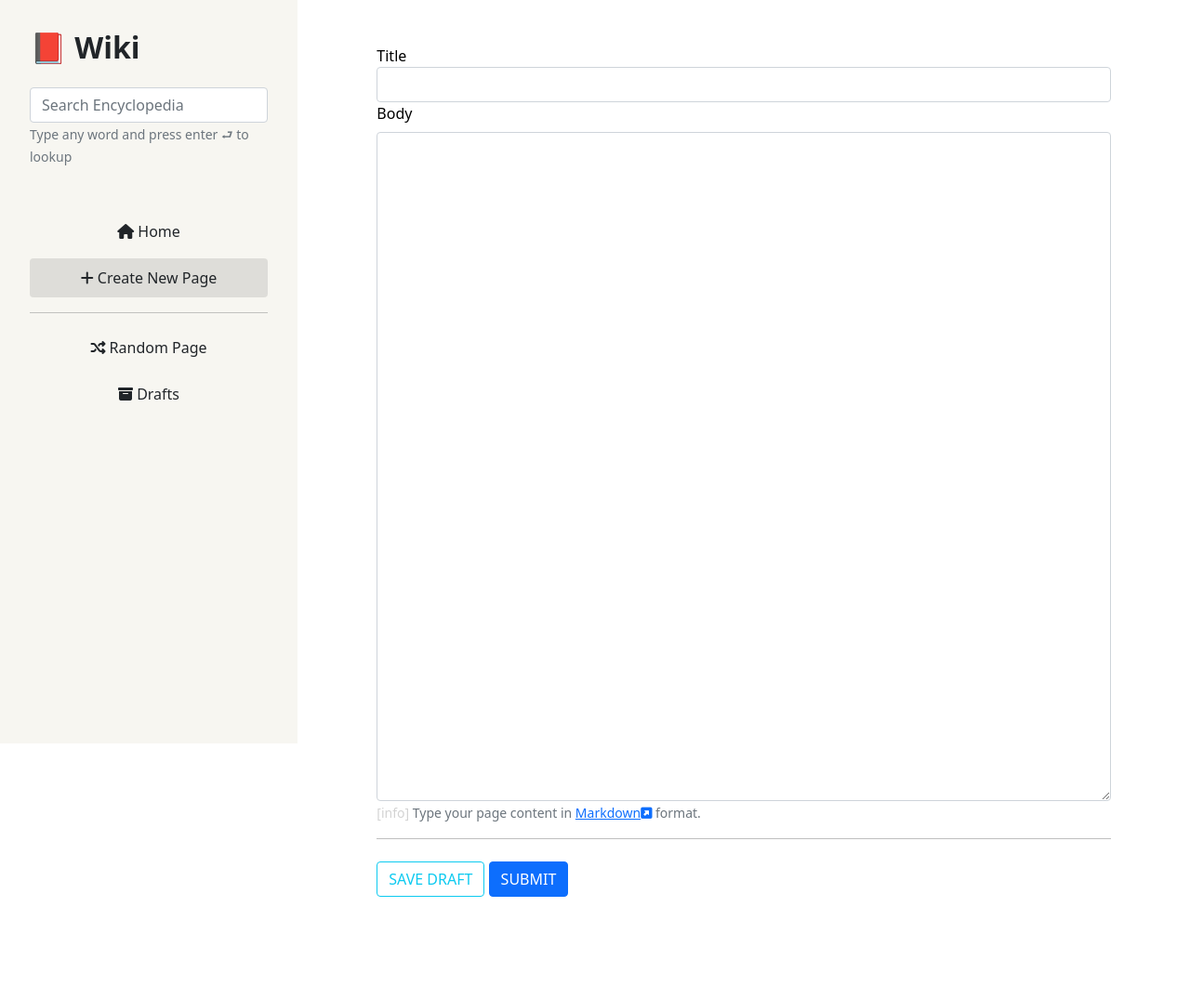
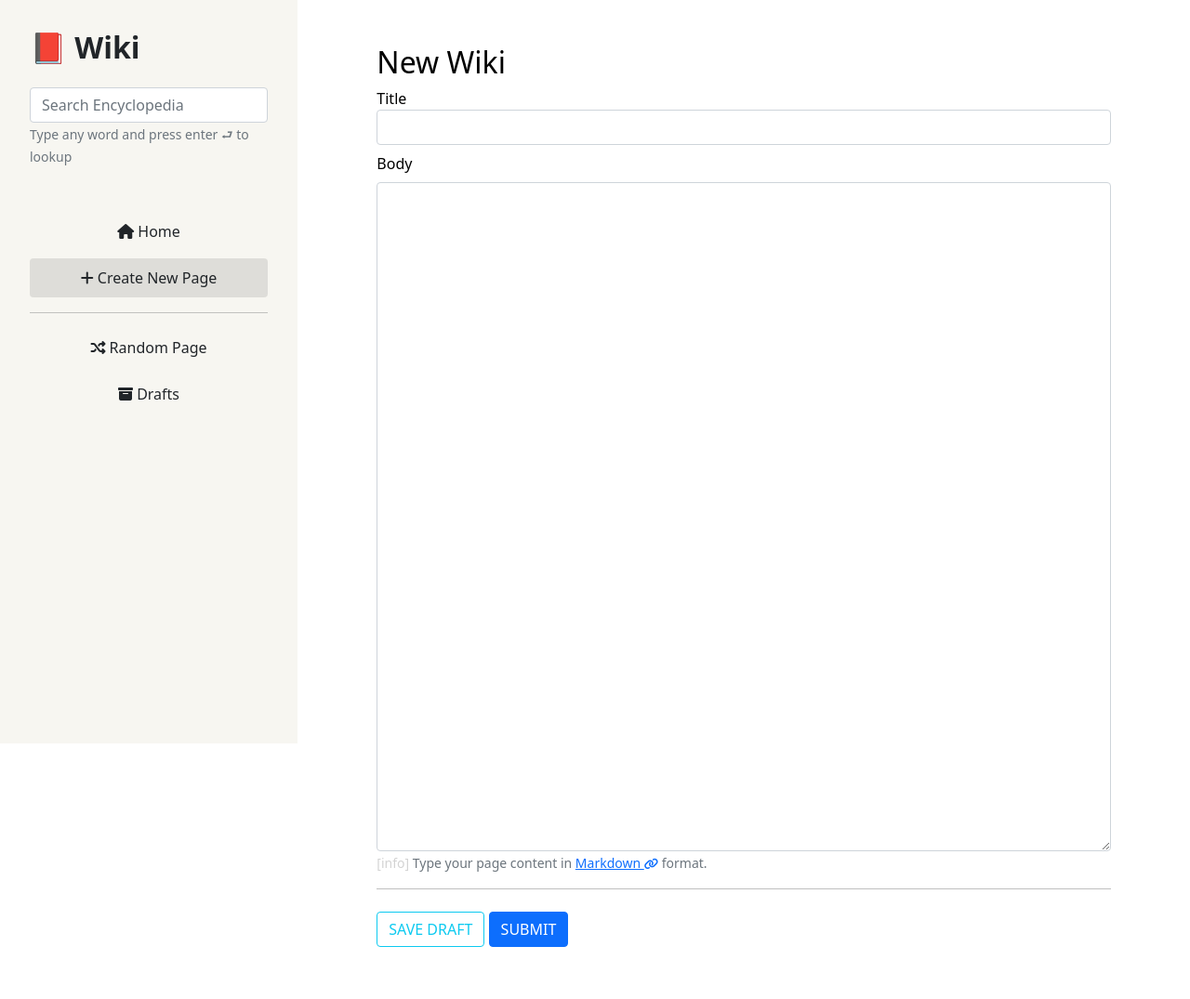
Before and after one commit to kishannareshpal/cs50, a Django app: page /submit in a window 1280 px wide. Shown: the whole page at 93% size. Before the commit the page ends 965 px from the top, so only its background shows below. Run offline with Django 3.2, Linux system fonts and the light colour scheme; some libraries are stand-ins or nearby versions.

Commit message:
added title for editing or creating a new wiki. added a dedicated save edit button when editing posts

```diff
--- a/2020/project1/encyclopedia/templates/encyclopedia/submit.html
+++ b/2020/project1/encyclopedia/templates/encyclopedia/submit.html
@@ -23,6 +23,11 @@
             </div>
         {% endif %}
 
+        {% if is_editing %}
+            <h2>Editing</h2>
+        {% else %}
+            <h2>New Wiki</h2>
+        {% endif %}
 
         <div class="form-group">
             <label for="title" class="font-weight-bold">Title</label>
@@ -36,7 +41,7 @@
             {% endif %}
         </div>
 
-        <div class="form-group">
+        <div class="form-group mt-2">
             <label for="body" class="font-weight-bold">Body</label>
             {{ form.body }}
             {% if form.body.errors %}
@@ -46,14 +51,18 @@
                     {% endfor %}
                 </div>
             {% endif %}
-            <small class="text-muted"><span class="font-weight-bold" style="color: lightgrey;">[info]</span> Type your page content in <a href="https://commonmark.org/help/" target="_blank">Markdown<i class="ml-1 font-decoration-none fa fa-external-link-square-alt"></i></a> format.</small>
+            <small class="text-muted"><span class="font-weight-bold" style="color: lightgrey;">[info]</span> Type your page content in <a href="https://commonmark.org/help/" target="_blank">Markdown <i class="font-decoration-none fa-sm fa fa-link"></i></a> format.</small>
         </div>
 
         <hr>
 
         <div class="mt-4 mb-4 text-right">
-            <input type="submit" name="btn_draft" class="btn btn-outline-info" value="SAVE DRAFT">
-            <input type="submit" name="btn_submit" class="btn btn-primary ml-2" value="SUBMIT">
+            {% if is_editing %}
+            <input type="submit" name="btn_saveedit" class="btn btn-warning ml-2" value="SAVE EDIT">
+            {% else %}
+                <input type="submit" name="btn_draft" class="btn btn-outline-info" value="SAVE DRAFT">
+                <input type="submit" name="btn_submit" class="btn btn-primary ml-2" value="SUBMIT">
+            {% endif %}
         </div>
     </form>
 {% endblock %}
```
